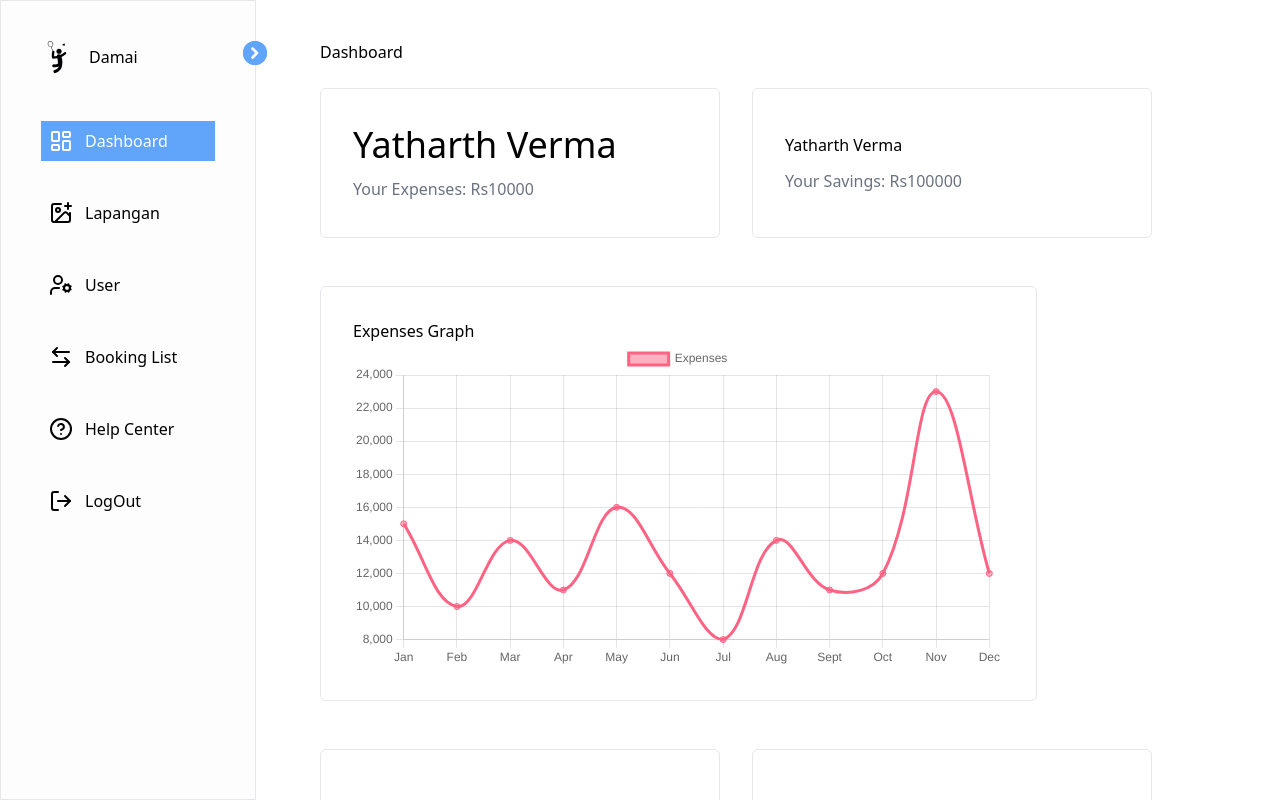
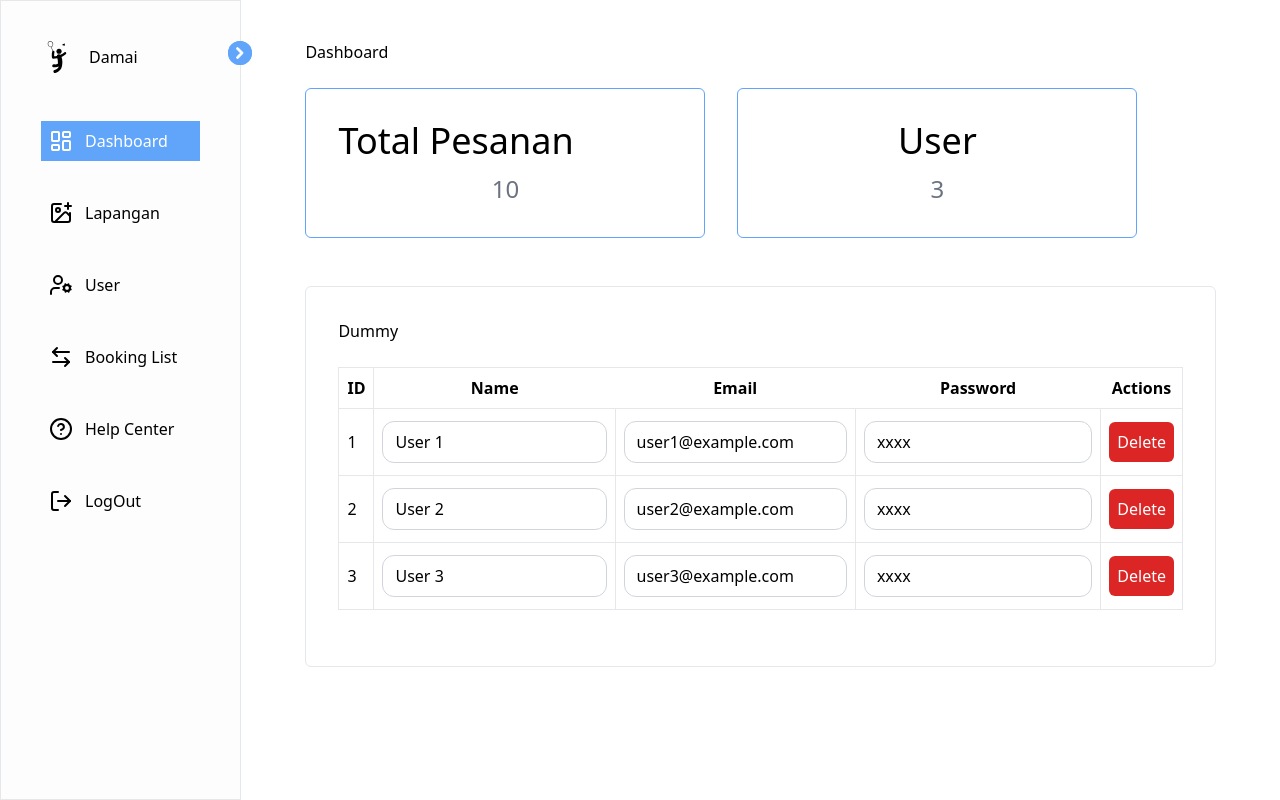
Before and after one commit to deril1709/booking-system, a React (Vite) app in the folder client/: page /admin in a window 1280 px wide. Built offline with nearby package versions, Linux system fonts and the light colour scheme; no server answers.

Commit message:
update dasboard and user list

```diff
--- a/client/src/admin/AdminDashboard.jsx
+++ b/client/src/admin/AdminDashboard.jsx
@@ -1,14 +1,13 @@
 import React from 'react'
 import Sidebar from '../components/Sidebar'
-import Graph from '../components/Graph'
-import Date from '../components/Date'
+import Dashboard from '../components/Dashboard'
 
 function AdminDashboard() {
     return (
         <div className='flex'>
             <Sidebar />
             <main className='grow'>
-                <Date />
+                <Dashboard />
             </main>
         </div>
     )
--- a/client/src/admin/AdminFormlapangan.jsx
+++ b/client/src/admin/AdminFormlapangan.jsx
@@ -1,13 +1,14 @@
 import React from 'react'
 import FormLapangan from '../components/FormLapangan'
 import Sidebar from '../components/Sidebar'
+import FieldList from '../components/FieldList'
 
 function AdminFormlapangan() {
     return (
         <div className='flex'>
             <Sidebar />
             <main className='grow'>
-                <FormLapangan />
+                <FieldList />
             </main>
         </div>
     )
--- a/client/src/admin/AdminUser.jsx
+++ b/client/src/admin/AdminUser.jsx
@@ -1,7 +1,5 @@
 import React from 'react'
 import Sidebar from '../components/Sidebar'
-import Dashboard from '../components/Dashboard'
-import Date from '../components/Date'
 import Graph from '../components/Graph'
 
 function AdminUser() {
--- a/client/src/components/Dashboard.jsx
+++ b/client/src/components/Dashboard.jsx
@@ -1,54 +1,100 @@
-import React from "react";
-import Graph from './Graph'
+import React, { useState } from 'react';
+import Chart from './Graph';
 
 function Dashboard() {
+    // Dummy user data
+    const initialUserData = [
+        { id: 1, name: 'User 1', email: 'user1@example.com', password: 'xxxx' },
+        { id: 2, name: 'User 2', email: 'user2@example.com', password: 'xxxx' },
+        { id: 3, name: 'User 3', email: 'user3@example.com', password: 'xxxx' },
+    ];
+
+    const [userData, setUserData] = useState(initialUserData);
+
+    const handleEditUser = (id, name, email, password) => {
+        // Implement the edit functionality here (e.g., open a modal)
+        // For this example, we'll simply update the state directly
+        const updatedUserData = userData.map((user) => {
+            if (user.id === id) {
+                return { id, name, email, password };
+            }
+            return user;
+        });
+
+        setUserData(updatedUserData);
+    };
+
     return (
         <div className="flex flex-col py-10 px-16 h-screen overflow-y-auto w-full">
             <h2>Dashboard</h2>
 
-            <form>
-                <h2 className='text-xl'>Lapangan</h2>
-                <p className='text-gray-500 text-sm'>Contoh: Lapangan A, Lapangan 1</p>
-                <input type="text" placeholder='Nama Lapangan' />
-                <h2 className='text-xl pt-4'>Alamat</h2>
-                <input type="text" placeholder='Alamat' className='' />
-                <h2 className='text-xl pt-4'>Foto</h2>
-                <p className='text-gray-500 text-sm'>Tambahkan foto menggunakan link atau langsung upload dari device anda</p>
-                <div className='flex gap-2'>
-                    <input type="text" placeholder={'add using a link ...'} />
-                    <button className='bg-gray-200 rounded-xl px-2'>Add&nbsp;photo</button>
+            <div className="flex space-x-8 py-6">
+                <div className="flex flex-col rounded-md border-blue-400 border w-[400px] h-[150px] p-8 justify-center">
+                    <h2 className='text-4xl text-cente'>Total Pesanan</h2>
+                    <p className="text-gray-500 mt-3 text-center text-2xl">10</p>
                 </div>
-                <div className='mt-2 grid grid-cols-3 md:grid-cols-4 lg:grid-cols-6'>
-                    <button className='bg-gray-300 rounded-2xl p-4 border  text-2xl text-gray-600 flex gap-1 justify-center' >
-                        <svg xmlns="http://www.w3.org/2000/svg" fill="none" viewBox="0 0 24 24" strokeWidth={1.5} stroke="currentColor" className="w-8 h-8">
-                            <path strokeLinecap="round" strokeLinejoin="round" d="M12 16.5V9.75m0 0l3 3m-3-3l-3 3M6.75 19.5a4.5 4.5 0 01-1.41-8.775 5.25 5.25 0 0110.233-2.33 3 3 0 013.758 3.848A3.752 3.752 0 0118 19.5H6.75z" />
-                        </svg>
-                        Upload
-                    </button>
+                <div className="flex flex-col rounded-md border-blue-400 border w-[400px] h-[150px] p-8 justify-center">
+                    <h2 className='text-4xl text-center'>User</h2>
+                    <p className="text-gray-500 mt-3 text-center text-2xl">3</p>
                 </div>
-                <h2 className='text-xl mt-4'>Deskripsi</h2>
-                <p className='text-gray-500 text-sm'>Deskripsi mengenai lapangan yang tersedia</p>
-                <textarea />
-                <h2 className='text-xl mt-4'>Opening & Closing Time</h2>
-                <p className='text-gray-500 text-sm'>Pilih waktu opening dan closing pada lapangan</p>
-                <div className='grid sm:grid-cols-4 gap-4'>
-                    <div>
-                        <h3 className='mt-2 -mb-1'>Opening Time</h3>
-                        <input type="text" placeholder='09.00' />
-                    </div>
-                    <div>
-                        <h3 className='mt-2 -mb-1'>Closing Time</h3>
-                        <input type="text" />
+            </div>
+
+            <div className="flex space-x-8 py-6">
+                <div className="flex flex-col rounded-md border w-full p-8 justify-center">
+                    <h2>Dummy</h2>
+                    <div className="flex space-x-8 py-6">
+                        <table className="border-collapse border w-full">
+                            <thead>
+                                <tr>
+                                    <th className="border p-2">ID</th>
+                                    <th className=" p-2">Name</th>
+                                    <th className=" p-2">Email</th>
+                                    <th className=" p-2">Password</th>
+                                    <th className=" p-2">Actions</th>
+                                </tr>
+                            </thead>
+                            <tbody>
+                                {userData.map((user) => (
+                                    <tr key={user.id}>
+                                        <td className="border p-2">{user.id}</td>
+                                        <td className="border p-2">
+                                            <input
+                                                type="text"
+                                                value={user.name}
+                                            // Implement onChange to edit the name
+                                            />
+                                        </td>
+                                        <td className="border p-2">
+                                            <input
+                                                type="text"
+                                                value={user.email}
+                                            // Implement onChange to edit the email
+                                            />
+                                        </td>
+                                        <td className="border p-2">
+                                            <input
+                                                type="text"
+                                                value={user.password}
+                                            // Implement onChange to edit the email
+                                            />
+                                        </td>
+                                        <td className="border p-2">
+                                            <button
+                                                onClick={() => handleEditUser(user.id, user.name, user.email, user.password)}
+                                                className="bg-red-600 text-white p-2 rounded-md"
+                                            >
+                                                Delete
+                                            </button>
+                                        </td>
+                                    </tr>
+                                ))}
+                            </tbody>
+                        </table>
                     </div>
                 </div>
-                <div>
-                    <h3 className='mt-2 -mb-1'>Harga</h3>
-                    <input type="text" placeholder='Rp 45.000' />
-                </div>
-                <div>
-                    <button type='login' className='login my-4'>Save</button>
-                </div>
-            </form>
+            </div>
+
+
         </div>
     );
 }
--- a/client/src/components/Date.jsx
+++ /dev/null
@@ -1,39 +0,0 @@
-import React from 'react'
-import Chart from '../components/Graph'
-
-function Date() {
-    return (
-        <div className="flex flex-col py-10 px-16 h-screen overflow-y-auto w-full">
-            <h2>Dashboard</h2>
-
-            <div className="flex space-x-8 py-6">
-                <div className="flex flex-col rounded-md border w-[400px] h-[150px] p-8 justify-center">
-                    <h2 className='text-4xl'>Yatharth Verma</h2>
-                    <p className="text-gray-500 mt-3">Your Expenses: Rs10000</p>
-                </div>
-                <div className="flex flex-col rounded-md border w-[400px] h-[150px] p-8 justify-center">
-                    <h2>Yatharth Verma</h2>
-                    <p className="text-gray-500 mt-3">Your Savings: Rs100000</p>
-                </div>
-            </div>
-            <div className="flex space-x-8 py-6 w-4/5">
-                <div className="flex flex-col rounded-md border w-full p-8 justify-center">
-                    Expenses Graph
-                    <Chart />
-                </div>
-            </div>
-            <div className="flex space-x-8 py-6">
-                <div className="flex flex-col rounded-md border  w-[400px] h-[200px] p-8 justify-center">
-                    <h2>Your Activity</h2>
-                    <li className="text-gray-500 mt-3">Sent Rs 10000 to mother</li>
-                </div>
-                <div className="flex flex-col rounded-md border w-[400px] h-[200px] p-8 justify-center">
-                    <h2>Pending Bills</h2>
-                    <li className="text-gray-500 mt-3">Broadband bill: Rs 1000</li>
-                </div>
-            </div>
-        </div>
-    )
-}
-
-export default Date
--- /dev/null
+++ b/client/src/components/FieldItem.jsx
@@ -0,0 +1,20 @@
+import React from 'react';
+
+function FieldItem({ field, onEdit, onDelete }) {
+    return (
+        <div className="border p-4 mb-4">
+            <h2 className="text-xl font-semibold">{field.name}</h2>
+            <p className="text-gray-600">{field.address}</p>
+            <div className="flex mt-2">
+                <button onClick={() => onEdit(field)} className="bg-blue-500  text-white p-2 rounded-md mr-2">
+                    Edit
+                </button>
+                <button onClick={() => onDelete(field.id)} className="bg-red-500  text-white p-2 rounded-md">
+                    Delete
+                </button>
+            </div>
+        </div>
+    );
+}
+
+export default FieldItem;
--- /dev/null
+++ b/client/src/components/FieldList.jsx
@@ -0,0 +1,45 @@
+import React, { useState } from 'react';
+import FieldItem from './FieldItem';
+import FormLapangan from './FormLapangan';
+
+function FieldList() {
+    // Dummy field data
+    const initialFieldData = [
+        { id: 1, name: 'Lapangan A', address: 'Alamat A' },
+        { id: 2, name: 'Lapangan B', address: 'Alamat B' },
+        { id: 3, name: 'Lapangan C', address: 'Alamat C' },
+        // Add more field data as needed
+    ];
+
+    const [fields, setFields] = useState(initialFieldData);
+    const [editingField, setEditingField] = useState(null);
+
+    const handleEditField = (field) => {
+        setEditingField(field);
+    };
+
+    const handleDeleteField = (fieldId) => {
+        const updatedFields = fields.filter((field) => field.id !== fieldId);
+        setFields(updatedFields);
+    };
+
+    return (
+        <div div className="flex flex-col py-10 px-16 h-screen overflow-y-auto w-full">
+            <h2 className="text-xl font-semibold">List of Fields</h2>
+            {editingField ? (
+                <FormLapangan field={editingField} setEditingField={setEditingField} />
+            ) : (
+                fields.map((field) => (
+                    <FieldItem
+                        key={field.id}
+                        field={field}
+                        onEdit={handleEditField}
+                        onDelete={handleDeleteField}
+                    />
+                ))
+            )}
+        </div>
+    );
+}
+
+export default FieldList;
```
